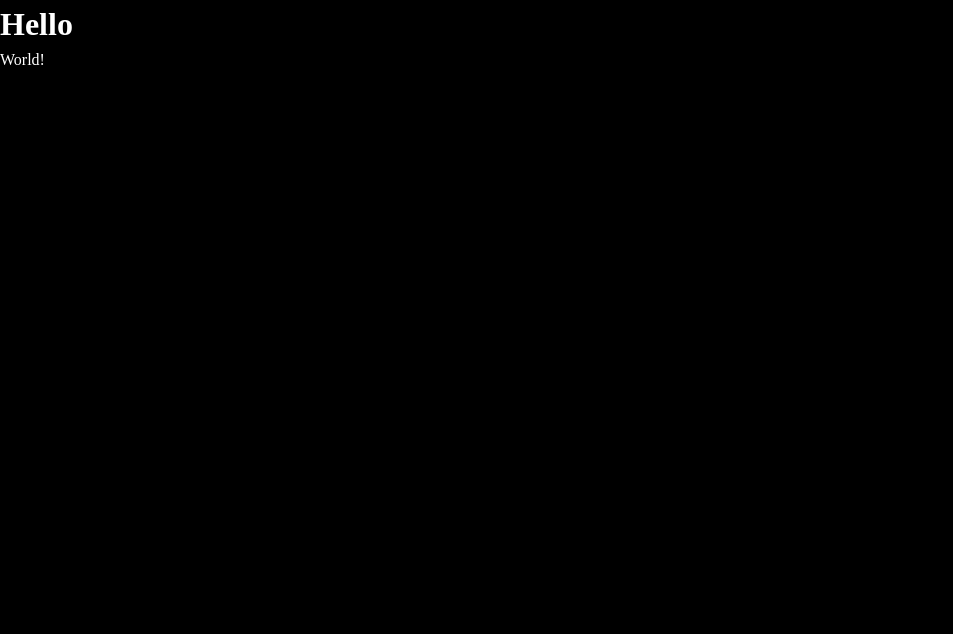
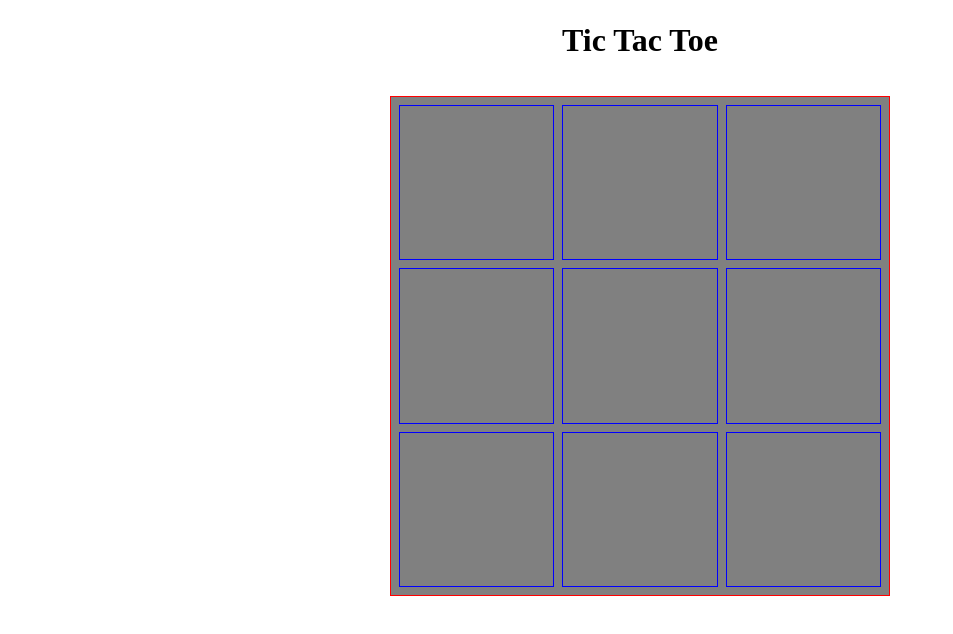
Before and after one commit to gonza2323/odin-tic-tac-toe, a plain HTML site: page index.html in a window 1280 px wide. Shown: the whole page, without its empty margins (0-953 px from the left). Drawn offline with Linux system fonts and the light colour scheme.

Commit message:
Create board UI

```diff
--- a/index.html
+++ b/index.html
@@ -9,7 +9,12 @@
     <title>Odin Tic Tac Toe</title>
 </head>
 <body>
-    <h1>Hello</h1>
-    <p>World!</p>
+    <h1>Tic Tac Toe</h1>
+    <div class="board">
+    </div>
+    <button class="tile template">
+        <svg class="marker cross" xmlns="http://www.w3.org/2000/svg" viewBox="0 0 24 24"><title>close-thick</title><path d="M20 6.91L17.09 4L12 9.09L6.91 4L4 6.91L9.09 12L4 17.09L6.91 20L12 14.91L17.09 20L20 17.09L14.91 12L20 6.91Z" /></svg>
+        <svg class="marker circle" xmlns="http://www.w3.org/2000/svg" viewBox="0 0 24 24"><title>circle-outline</title><path d="M12,20A8,8 0 0,1 4,12A8,8 0 0,1 12,4A8,8 0 0,1 20,12A8,8 0 0,1 12,20M12,2A10,10 0 0,0 2,12A10,10 0 0,0 12,22A10,10 0 0,0 22,12A10,10 0 0,0 12,2Z" /></svg>
+    </button>
 </body>
 </html>
--- a/script.js
+++ b/script.js
@@ -108,3 +108,31 @@ const game = (function() {
 
     return { placeMarker };
 })();
+
+
+// UI
+
+function createBoardUI() {
+    const board = document.querySelector(".board");
+
+    for (let y = 0; y < 3; y++) {
+        for (let x = 0; x < 3; x++) {
+            const tile = createTile(x, y);
+            board.appendChild(tile);
+        }
+    }
+}
+
+
+function createTile(x, y) {
+    const template = document.querySelector(".template");
+    const tile = template.cloneNode(true);
+    tile.classList.remove("template");
+    tile.dataset.column = x;
+    tile.dataset.row = y;
+
+    return tile;
+}
+
+
+createBoardUI();
--- a/style.css
+++ b/style.css
@@ -1,4 +1,51 @@
+
 body {
-    background-color: black;
-    color: white;
+    display: flex;
+    flex-direction: column;
+    align-items: center;
+    padding: 16px;
+    gap: 32px;
 }
+
+.board {
+    background-color: gray;
+    padding: 8px;
+    width: min(100%, 500px);
+
+    display: grid;
+    grid-template-columns: repeat(3, 1fr);
+    border: 1px solid red;
+    justify-content: center;
+    gap: 8px;
+}
+
+.tile {
+    border: 1px solid blue;
+    aspect-ratio: 1;
+}
+
+.marker {
+    display: none;
+}
+
+.tile[data-marker="cross"] .cross {
+    display: block;
+}
+
+.tile[data-marker="circle"] .circle {
+    display: block;
+}
+
+.tile[data-marker="empty"] {
+
+}
+
+button {
+    background: none;
+    border: none;
+    padding: 0;
+}
+
+.template {
+    display: none;
+}
```
